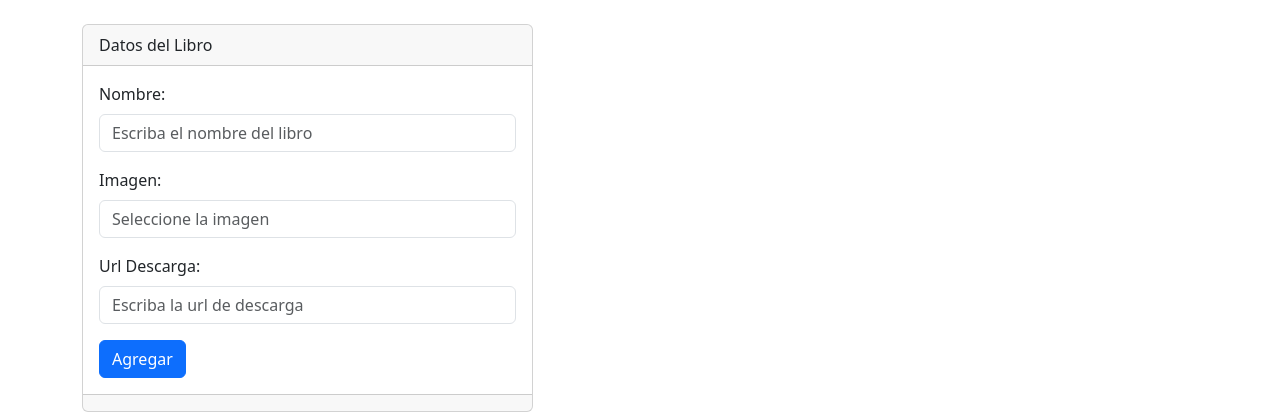
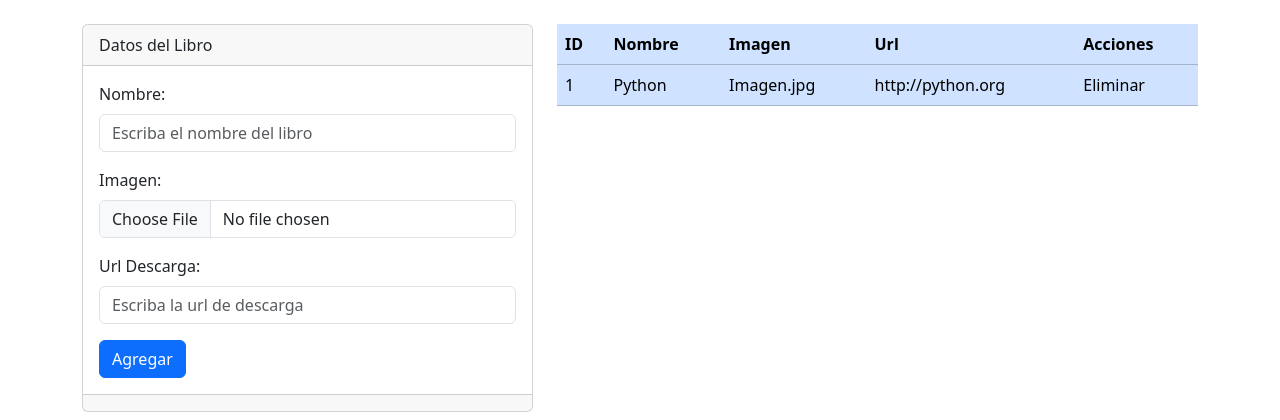
Before and after one commit to Codemaker83639/Bytebooks, a Flask app: page /Admin/Libros in a window 1280 px wide. Shown: the part 56-476 px from the top of the page. Run offline with Flask 3, Linux system fonts and the light colour scheme.

Commit message:
Commit 11-16-2024

```diff
--- a/Templates/Admin/Libros.html
+++ b/Templates/Admin/Libros.html
@@ -7,7 +7,7 @@
                 <div class="card-header">Datos del Libro</div>
                 <div class="card-body">
 
-                    <form action="" method="post"></form>
+                    <form action="/Admin/Libros/guardar" method="post" enctype="multipart/form-data">
 
                         <div class="mb-3">
                             <label for="txtNombre" class="form-label">Nombre:</label>
@@ -17,7 +17,7 @@
 
                         <div class="mb-3">
                             <label for="txtImagen" class="form-label">Imagen:</label>
-                        <input type="text" class="form-control" name="txtImagen" id="txtImagen"
+                            <input type="file" class="form-control" name="txtImagen" id="txtImagen"
                                 aria-describedby="helpId" placeholder="Seleccione la imagen">
                         </div>
 
@@ -38,6 +38,29 @@
         </div>
         <div class="col-md-7">
 
+            <div class="table-responsive">
+                <table class="table table-primary">
+                    <thead>
+                        <tr>
+                            <th scope="col">ID</th>
+                            <th scope="col">Nombre</th>
+                            <th scope="col">Imagen</th>
+                            <th scope="col">Url</th>
+                            <th scope="col">Acciones</th>
+                        </tr>
+                    </thead>
+                    <tbody>
+                        <tr class="">
+                            <td>1</td>
+                            <td>Python</td>
+                            <td>Imagen.jpg</td>
+                            <td>http://python.org</td>
+                            <td>Eliminar</td>
+                        </tr>
+                    </tbody>
+                </table>
+            </div>
+
         </div>
 
     </div>
--- a/Templates/Bytebooks/Cabecera.html
+++ b/Templates/Bytebooks/Cabecera.html
@@ -23,8 +23,6 @@
     </nav>
     <div class="container">
         <br>
-        <a class="nav-item nav-link" href="/Libros">Libros</a>
-        <a class="nav-item nav-link" href="/Nosotros">Nosotros</a>
     </div>
     </nav>
 
--- a/app.py
+++ b/app.py
@@ -1,5 +1,5 @@
 from flask import Flask
-from flask import render_template
+from flask import render_template, request, redirect
 
 app=Flask (__name__)
 
@@ -27,17 +27,17 @@ def Admin_Login():
 def Admin_Libros():
     return render_template('Admin/Libros.html')
 
+@app.route('/Admin/Libros/guardar', methods=['POST'])
+def Admin_Libros_guardar():
+    _nombre=request.form['txtNombre']
+    _url=request.form['txtUrl']
+    _archivo=request.files['txtImagen']
 
+    print (_nombre)
+    print (_url)
+    print (_archivo)
 
-
-
-@app.route('/Libros')
-def Libros():
-    return render_template('Bytebooks/Libros.html')
-
-@app.route('/Nosotros')
-def Nosotros():
-    return render_template('Bytebooks/Nosotros.html')
+    return redirect('/Admin/Libros')
 
 if __name__ =='__main__':
     app.run(debug=True)
```
Lines whose indentation alone changed are shown as unchanged.
